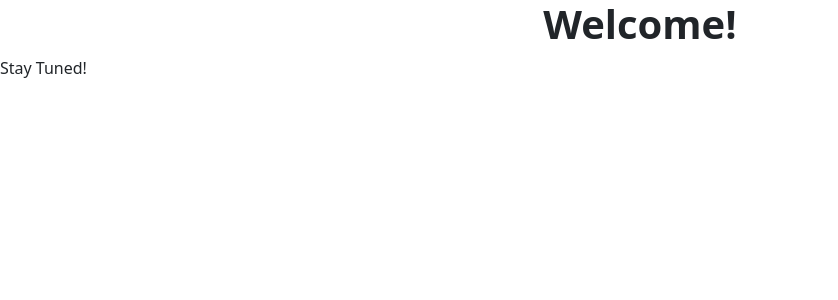
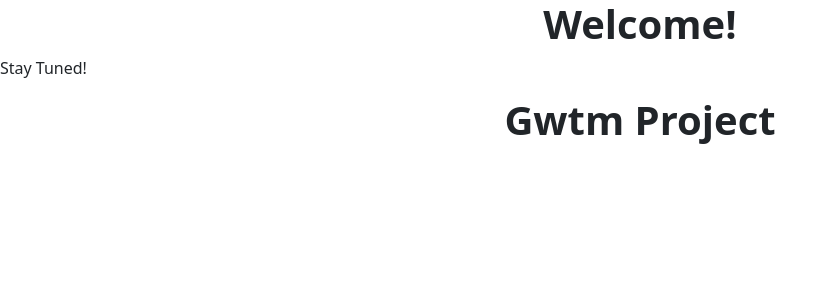
Before and after one commit to the-gwtm/SampleProject, an Angular app: page / in a window 1280 px wide. Shown: the top 300 px of the page, without its empty margins (0-838 px from the left). Built offline with nearby package versions, Linux system fonts and the light colour scheme.

Commit message:
my third commit

```diff
--- a/src/app/app.component.html
+++ b/src/app/app.component.html
@@ -1,3 +1,5 @@
 <h1>Welcome!</h1>
 
 <p>Stay Tuned!</p>
+
+<h1>Gwtm Project</h1>
```
